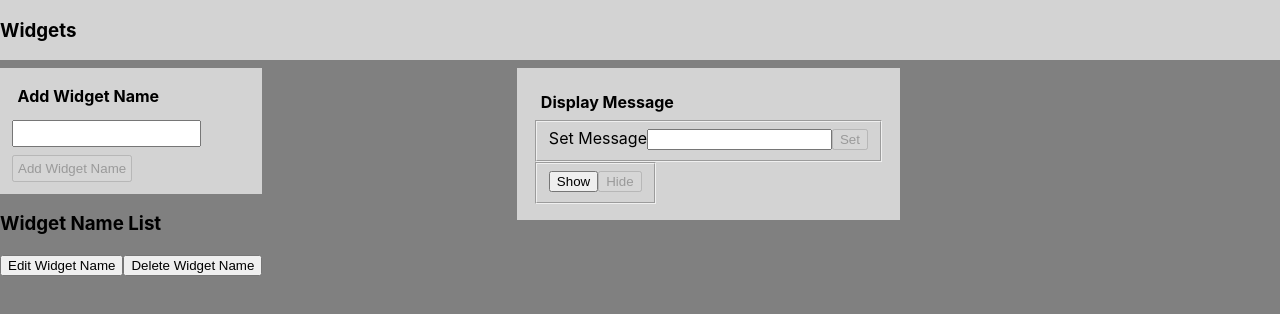
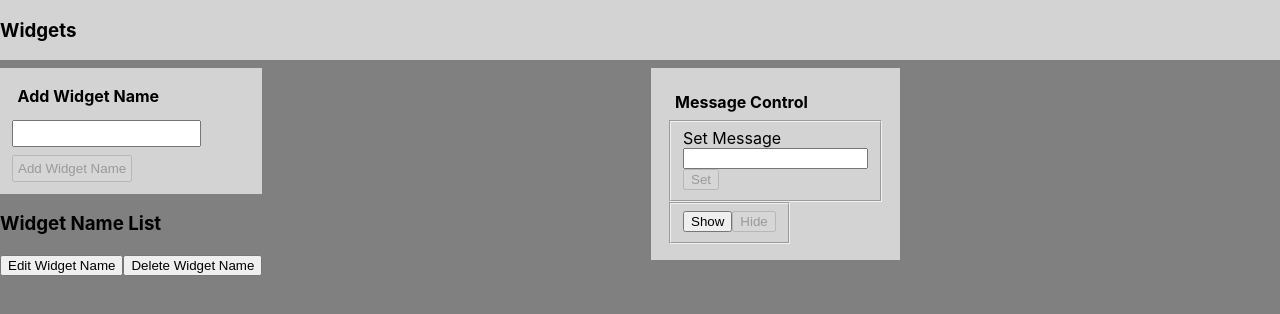
Before and after one commit to goatstone/min-hooks, a React app: page / in a window 1280 px wide. Shown: the top 314 px of the page. Built offline with nearby package versions, Linux system fonts and the light colour scheme.

Commit message:
layout MessageControl components

```diff
--- a/src/components/Message/MessageControl.css
+++ b/src/components/Message/MessageControl.css
@@ -6,8 +6,13 @@ article.message-control {
     padding: 1em;
     background: lightgray;
 }
-article.message-control fieldset:nth-child(1){
-    background: red;
+article.message-control .message-control-layout-a {
     display: flex;
     flex-direction: column;
+    align-items: flex-start;
 }
+article.message-control .message-control-layout-a label{
+    display: flex;
+    flex-direction: column;
+    align-items: flex-start;
+}
--- a/src/components/Message/MessageControl.tsx
+++ b/src/components/Message/MessageControl.tsx
@@ -16,8 +16,8 @@ const MessageControl: React.FC = () => {
 
   return (
     <article className="message-control">
-      <h4>Display Message</h4>
-      <fieldset>
+      <h4>Message Control</h4>
+      <fieldset className="message-control-layout-a">
         <label>
           Set Message
           <input
```
